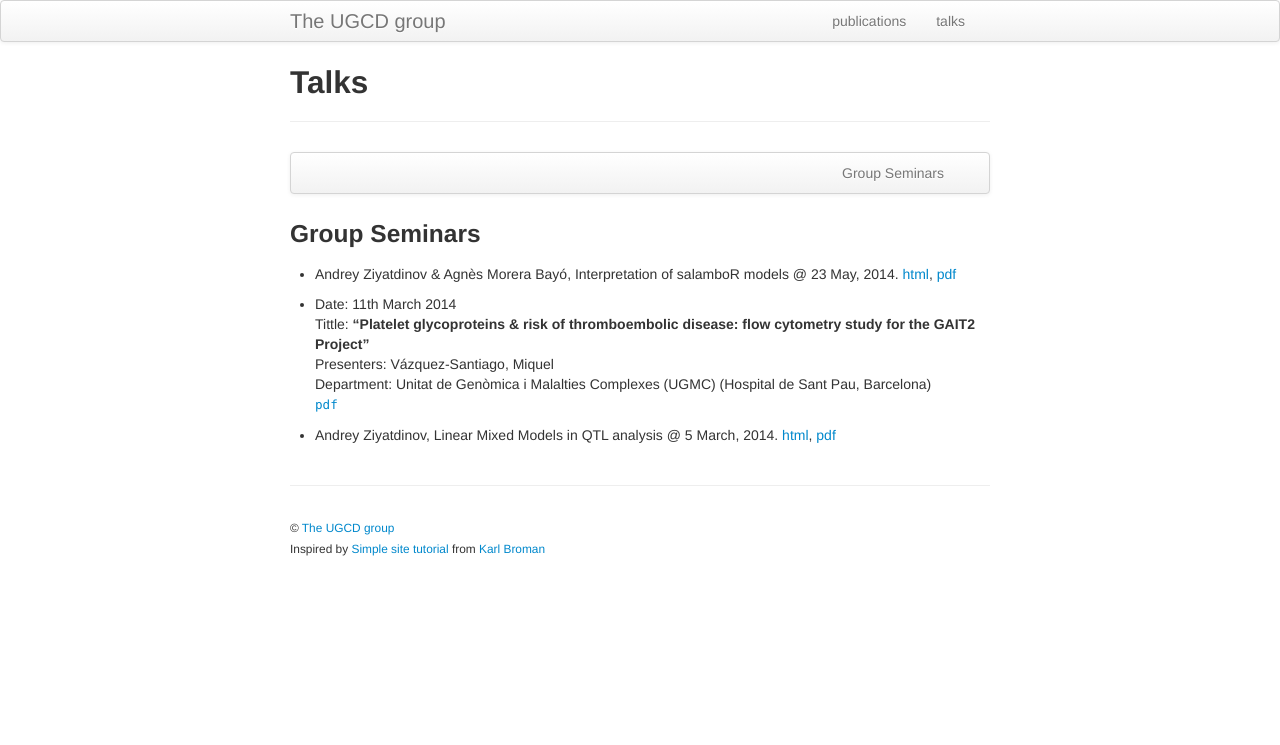
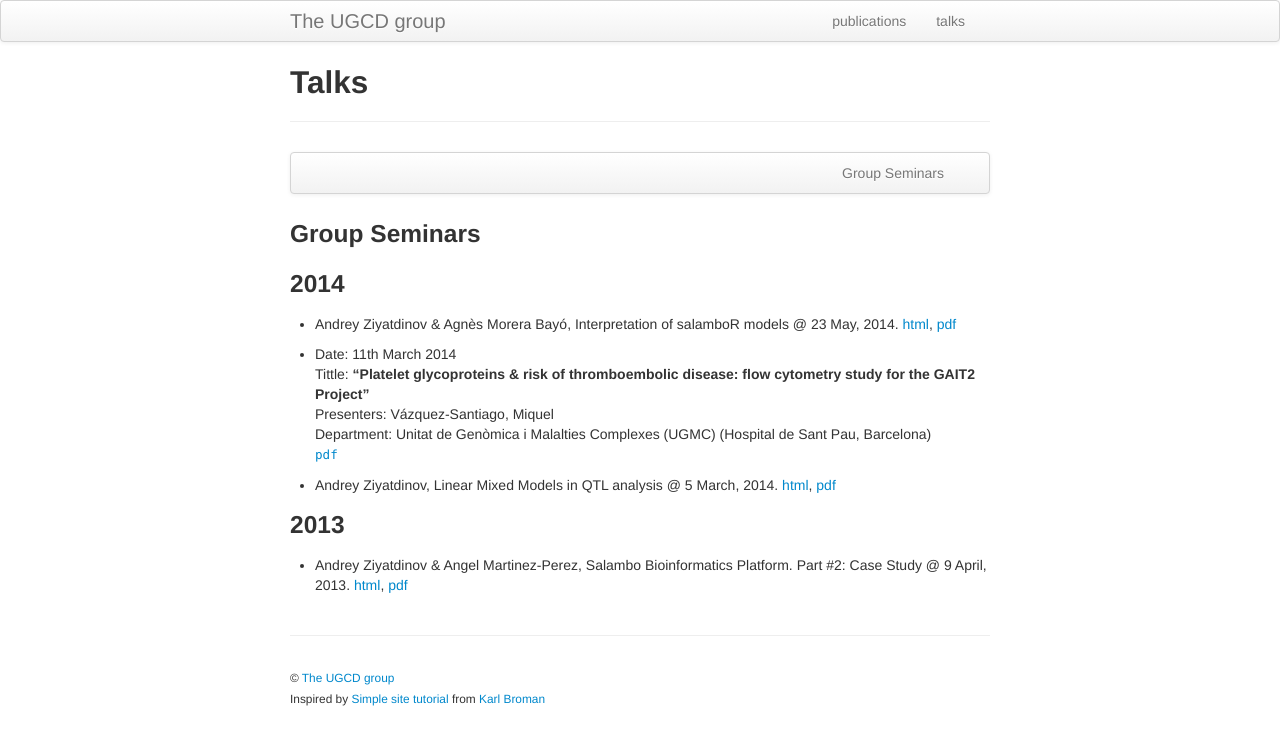
Before and after one commit to ugcd/ugcd.github.io, a Jekyll site: the page built from pages/talks.md, in a window 1280 px wide. Shown: the top 745 px of the page. Built offline with Jekyll 4.4.1, drawn with Linux system fonts in a browser that asks for light colours.

Commit message:
Update talks.md

```diff
--- a/pages/talks.md
+++ b/pages/talks.md
@@ -13,7 +13,9 @@ title: Talks
 
 ### <a name="seminars"></a>Group Seminars
 
-* Andrey Ziyatdinov & Agnès Morera Bayó, Interpretation of salamboR models @ 23 May, 2014. [html](http://variani.github.io/talks/2014/02-interpret-salamboR-results/), [pdf](http://variani.github.io/talks/2014/02-interpret-salamboR-results/02-interpret-salamboR-results.pdf)
+### 2014
+
+* Andrey Ziyatdinov & Agnès Morera Bayó, Interpretation of salamboR models @ 23 May, 2014. [html](http://variani.github.io/talks/2014/02-interpret-salamboR-results/), [pdf](http://variani.github.io/talks/2014/02-interpret-salamboR-results/interpret-salamboR-results.pdf)
 
 * Date: 11th March 2014 <br/>
   Tittle: **"Platelet glycoproteins & risk of thromboembolic disease: flow cytometry study for the GAIT2 Project"** <br/>    Presenters: Vázquez-Santiago, Miquel <br/>
@@ -21,3 +23,7 @@ title: Talks
   [``pdf``](https://github.com/ugcd/Central/blob/master/sessions/14.03.11.MYPLATELETS%26CITOMETRY.pdf?raw=true)
 
 * Andrey Ziyatdinov, Linear Mixed Models in QTL analysis @ 5 March, 2014. [html](http://variani.github.io/talks/2014/01-mixed-models-qtl/), [pdf](http://variani.github.io/talks/2014/01-mixed-models-qtl/mixed-models-qtl.pdf)
+
+### 2013
+
+* Andrey Ziyatdinov & Angel Martinez-Perez, Salambo Bioinformatics Platform. Part #2: Case Study @ 9 April, 2013. [html](http://variani.github.io/talks/2013/01-salamboR-part2/), [pdf](http://variani.github.io/talks/2013/01-salamboR-part2/salamboR-part2.pdf)
```
